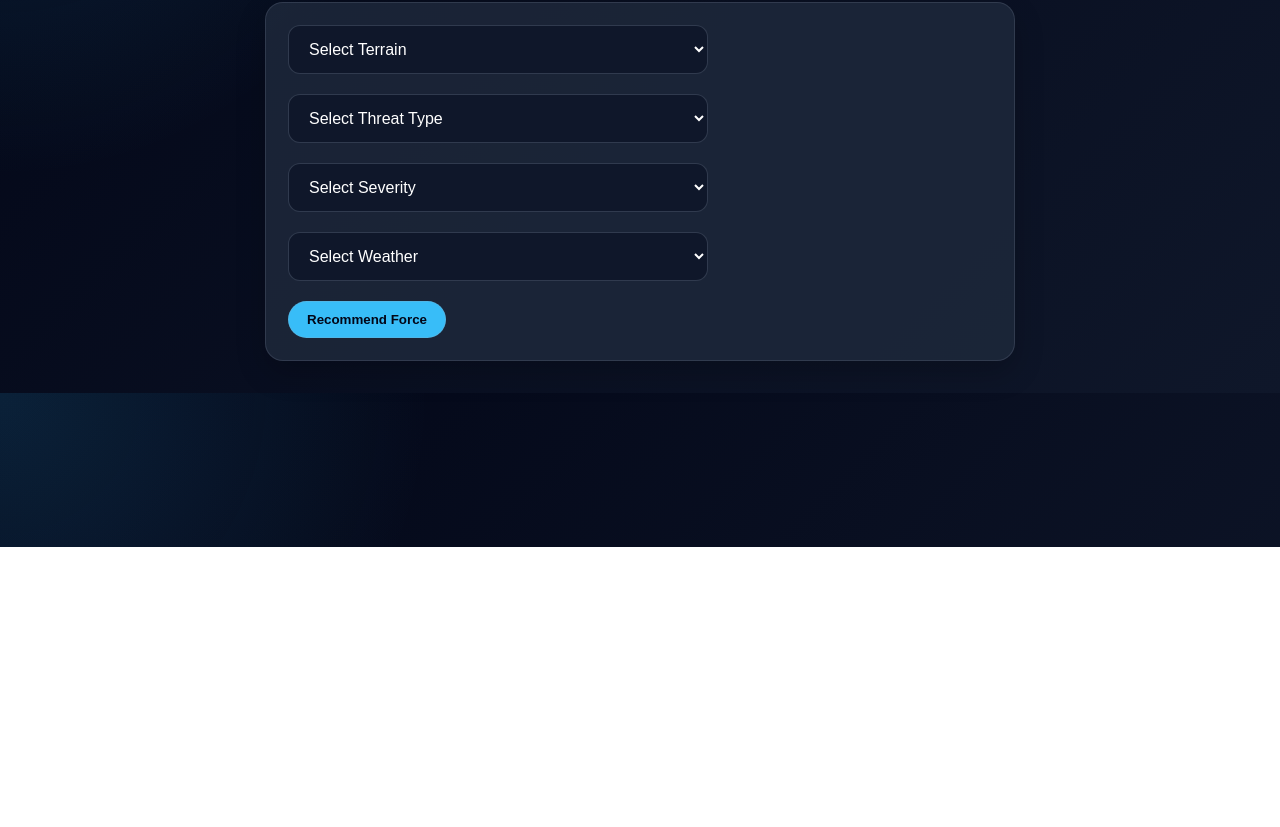
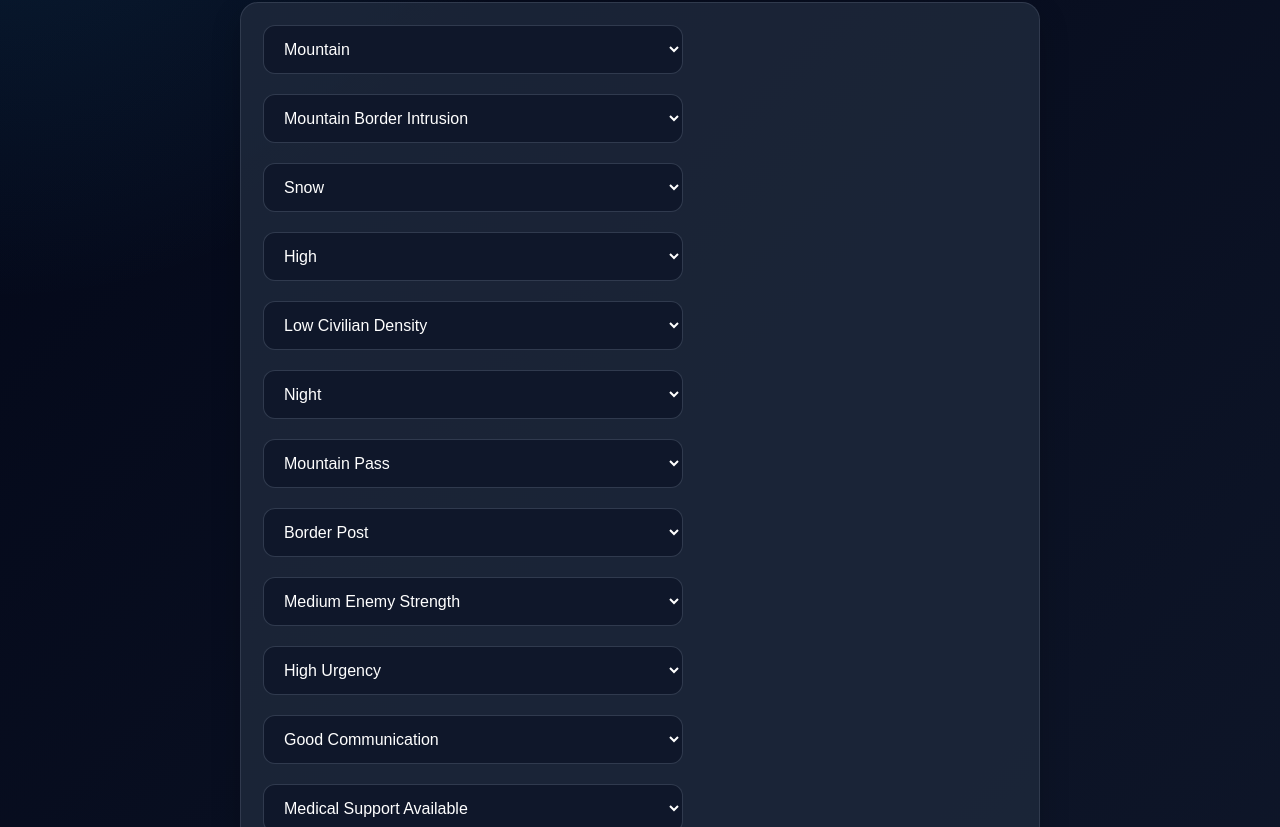
Before and after one commit to MitanshuVerma/Defence-System-Insight, a React (Vite) app: page /recommendation in a window 1280 px wide. Shown: the part 253-1080 px from the top of the page. Before the commit the page ends 800 px from the top, so only its background shows below. Built offline with nearby package versions, Linux system fonts and the light colour scheme.

Commit message:
Update recommendation page with ML form

```diff
--- a/src/pages/Recommendation.jsx
+++ b/src/pages/Recommendation.jsx
@@ -1,73 +1,57 @@
 import { useState } from "react";
 
 function Recommendation() {
-  const [terrain, setTerrain] = useState("");
-  const [threat, setThreat] = useState("");
-  const [severity, setSeverity] = useState("");
-  const [weather, setWeather] = useState("");
+  const [terrain, setTerrain] = useState("Mountain");
+  const [threat, setThreat] = useState("Mountain Border Intrusion");
+  const [weather, setWeather] = useState("Snow");
+  const [severity, setSeverity] = useState("High");
+  const [civilianDensity, setCivilianDensity] = useState("Low");
+  const [timeOfDay, setTimeOfDay] = useState("Night");
+  const [locationType, setLocationType] = useState("Mountain Pass");
+  const [targetType, setTargetType] = useState("Border Post");
+  const [enemyStrength, setEnemyStrength] = useState("Medium");
+  const [urgency, setUrgency] = useState("High");
+  const [communicationStatus, setCommunicationStatus] = useState("Good");
+  const [medicalSupport, setMedicalSupport] = useState("Available");
+  const [availableAirSupport, setAvailableAirSupport] = useState("Limited");
+  const [availableNavalSupport, setAvailableNavalSupport] = useState("No");
+
   const [result, setResult] = useState(null);
 
-  function recommendForce() {
-    let force = "Indian Army";
-    let secondaryForce = "CRPF";
-    let reason = "General land-based response is suitable for this situation.";
-    let confidence = 75;
-    let riskLevel = "Medium";
+  async function recommendForce() {
+    const inputData = {
+      Terrain: terrain,
+      Threat_Type: threat,
+      Weather: weather,
+      Severity: severity,
+      Civilian_Density: civilianDensity,
+      Time_Of_Day: timeOfDay,
+      Location_Type: locationType,
+      Target_Type: targetType,
+      Enemy_Strength: enemyStrength,
+      Urgency: urgency,
+      Communication_Status: communicationStatus,
+      Medical_Support: medicalSupport,
+      Available_Air_Support: availableAirSupport,
+      Available_Naval_Support: availableNavalSupport,
+    };
 
-    if (terrain === "Mountain") {
-      force = "ITBP";
-      secondaryForce = "Indian Army";
-      reason = "ITBP is specialized for mountain and high-altitude border areas.";
-      confidence = 88;
-    } else if (terrain === "Coastal" || threat === "Sea Intrusion") {
-      force = "Indian Coast Guard";
-      secondaryForce = "Indian Navy";
-      reason = "Coastal and sea-based threats require maritime surveillance and response.";
-      confidence = 90;
-    } else if (threat === "Terror Attack") {
-      force = "NSG";
-      secondaryForce = "CRPF";
-      reason = "NSG is specialized for counter-terrorism and hostage-rescue scenarios.";
-      confidence = 92;
-    } else if (threat === "Riot") {
-      force = "CRPF";
-      secondaryForce = "State Police";
-      reason = "CRPF is suitable for internal security and riot-control situations.";
-      confidence = 85;
-    } else if (threat === "Border Intrusion") {
-      force = "BSF";
-      secondaryForce = "Indian Army";
-      reason = "BSF is suitable for border security and intrusion response.";
-      confidence = 89;
-    } else if (threat === "Air Threat") {
-      force = "Indian Air Force";
-      secondaryForce = "Indian Army Air Defence";
-      reason = "Air threats require aerial response and air defence capability.";
-      confidence = 91;
-    }
+    const response = await fetch("http://127.0.0.1:8000/predict", {
+      method: "POST",
+      headers: {
+        "Content-Type": "application/json",
+      },
+      body: JSON.stringify(inputData),
+    });
 
-    if (severity === "High") {
-      riskLevel = "High";
-      confidence += 3;
-    } else if (severity === "Low") {
-      riskLevel = "Low";
-      confidence -= 5;
-    }
-
-    if (weather === "Storm" || weather === "Snow") {
-      confidence -= 4;
-      reason += " Weather conditions may slow deployment and reduce operational confidence.";
-    }
-
-    if (confidence > 95) confidence = 95;
-    if (confidence < 60) confidence = 60;
+    const data = await response.json();
 
     setResult({
-      force,
-      secondaryForce,
-      reason,
-      confidence,
-      riskLevel,
+      force: data.recommended_force,
+      confidence: data.confidence,
+      secondaryForce: data.secondary_force,
+      riskLevel: data.risk_level,
+      reason: data.reason,
     });
   }
 
@@ -76,75 +60,159 @@ function Recommendation() {
       <section className="hero-section">
         <h1 className="page-title">Force Recommendation System</h1>
         <p className="page-subtitle">
-          Rule-based prototype for recommending a suitable Indian force.
+          AI-powered recommendation using your trained ML model.
         </p>
       </section>
 
-      <div className="chart-card" style={{ maxWidth: "750px", margin: "0 auto" }}>
+      <div className="chart-card" style={{ maxWidth: "800px", margin: "0 auto" }}>
         <select className="search-input" value={terrain} onChange={(e) => setTerrain(e.target.value)}>
-          <option value="">Select Terrain</option>
           <option value="Mountain">Mountain</option>
           <option value="Coastal">Coastal</option>
           <option value="Urban">Urban</option>
           <option value="Desert">Desert</option>
           <option value="Airspace">Airspace</option>
+          <option value="Sea">Sea</option>
+          <option value="Industrial">Industrial</option>
+          <option value="Hills">Hills</option>
         </select>
 
         <br /><br />
 
         <select className="search-input" value={threat} onChange={(e) => setThreat(e.target.value)}>
-          <option value="">Select Threat Type</option>
+          <option value="Mountain Border Intrusion">Mountain Border Intrusion</option>
           <option value="Border Intrusion">Border Intrusion</option>
           <option value="Terror Attack">Terror Attack</option>
           <option value="Riot">Riot</option>
           <option value="Sea Intrusion">Sea Intrusion</option>
           <option value="Air Threat">Air Threat</option>
+          <option value="Smuggling">Smuggling</option>
+          <option value="Sabotage">Sabotage</option>
+          <option value="Hostage Crisis">Hostage Crisis</option>
+        </select>
+
+        <br /><br />
+
+        <select className="search-input" value={weather} onChange={(e) => setWeather(e.target.value)}>
+          <option value="Clear">Clear</option>
+          <option value="Rain">Rain</option>
+          <option value="Snow">Snow</option>
+          <option value="Storm">Storm</option>
+          <option value="Fog">Fog</option>
         </select>
 
         <br /><br />
 
         <select className="search-input" value={severity} onChange={(e) => setSeverity(e.target.value)}>
-          <option value="">Select Severity</option>
           <option value="Low">Low</option>
           <option value="Medium">Medium</option>
           <option value="High">High</option>
+          <option value="Critical">Critical</option>
         </select>
 
         <br /><br />
 
-        <select className="search-input" value={weather} onChange={(e) => setWeather(e.target.value)}>
-          <option value="">Select Weather</option>
-          <option value="Clear">Clear</option>
-          <option value="Rain">Rain</option>
-          <option value="Snow">Snow</option>
-          <option value="Storm">Storm</option>
+        <select className="search-input" value={civilianDensity} onChange={(e) => setCivilianDensity(e.target.value)}>
+          <option value="Low">Low Civilian Density</option>
+          <option value="Medium">Medium Civilian Density</option>
+          <option value="High">High Civilian Density</option>
+        </select>
+
+        <br /><br />
+
+        <select className="search-input" value={timeOfDay} onChange={(e) => setTimeOfDay(e.target.value)}>
+          <option value="Day">Day</option>
+          <option value="Night">Night</option>
+          <option value="Dawn">Dawn</option>
+          <option value="Evening">Evening</option>
+        </select>
+
+        <br /><br />
+
+        <select className="search-input" value={locationType} onChange={(e) => setLocationType(e.target.value)}>
+          <option value="Mountain Pass">Mountain Pass</option>
+          <option value="Border Area">Border Area</option>
+          <option value="Metro City">Metro City</option>
+          <option value="Coastal Zone">Coastal Zone</option>
+          <option value="Airport">Airport</option>
+          <option value="Port">Port</option>
+          <option value="Industrial Area">Industrial Area</option>
+          <option value="Northeast Region">Northeast Region</option>
+        </select>
+
+        <br /><br />
+
+        <select className="search-input" value={targetType} onChange={(e) => setTargetType(e.target.value)}>
+          <option value="Border Post">Border Post</option>
+          <option value="Military Installation">Military Installation</option>
+          <option value="Civilian Area">Civilian Area</option>
+          <option value="Airport">Airport</option>
+          <option value="Port">Port</option>
+          <option value="Strategic Asset">Strategic Asset</option>
+        </select>
+
+        <br /><br />
+
+        <select className="search-input" value={enemyStrength} onChange={(e) => setEnemyStrength(e.target.value)}>
+          <option value="Small">Small Enemy Strength</option>
+          <option value="Medium">Medium Enemy Strength</option>
+          <option value="Large">Large Enemy Strength</option>
+          <option value="Unknown">Unknown Enemy Strength</option>
+        </select>
+
+        <br /><br />
+
+        <select className="search-input" value={urgency} onChange={(e) => setUrgency(e.target.value)}>
+          <option value="Low">Low Urgency</option>
+          <option value="Medium">Medium Urgency</option>
+          <option value="High">High Urgency</option>
+          <option value="Immediate">Immediate Urgency</option>
+        </select>
+
+        <br /><br />
+
+        <select className="search-input" value={communicationStatus} onChange={(e) => setCommunicationStatus(e.target.value)}>
+          <option value="Good">Good Communication</option>
+          <option value="Moderate">Moderate Communication</option>
+          <option value="Poor">Poor Communication</option>
+          <option value="Down">Communication Down</option>
+        </select>
+
+        <br /><br />
+
+        <select className="search-input" value={medicalSupport} onChange={(e) => setMedicalSupport(e.target.value)}>
+          <option value="Available">Medical Support Available</option>
+          <option value="Limited">Medical Support Limited</option>
+          <option value="Unavailable">Medical Support Unavailable</option>
+        </select>
+
+        <br /><br />
+
+        <select className="search-input" value={availableAirSupport} onChange={(e) => setAvailableAirSupport(e.target.value)}>
+          <option value="Yes">Air Support Yes</option>
+          <option value="Limited">Air Support Limited</option>
+          <option value="No">Air Support No</option>
+        </select>
+
+        <br /><br />
+
+        <select className="search-input" value={availableNavalSupport} onChange={(e) => setAvailableNavalSupport(e.target.value)}>
+          <option value="Yes">Naval Support Yes</option>
+          <option value="Limited">Naval Support Limited</option>
+          <option value="No">Naval Support No</option>
         </select>
 
         <br /><br />
 
         <button className="filter-btn active" onClick={recommendForce}>
-          Recommend Force
+          Predict Recommended Force
         </button>
       </div>
 
       {result && (
-        <div className="chart-card" style={{ maxWidth: "750px", margin: "30px auto" }}>
+        <div className="chart-card" style={{ maxWidth: "800px", margin: "30px auto" }}>
           <h2>Recommended Force: {result.force}</h2>
-
           <p>
-            <strong>Secondary Support:</strong> {result.secondaryForce}
-          </p>
-
-          <p>
-            <strong>Confidence:</strong> {result.confidence}%
-          </p>
-
-          <p>
-            <strong>Risk Level:</strong> {result.riskLevel}
-          </p>
-
-          <p>
-            <strong>Reason:</strong> {result.reason}
+            <strong>Model Confidence:</strong> {result.confidence}%
           </p>
         </div>
       )}
```
